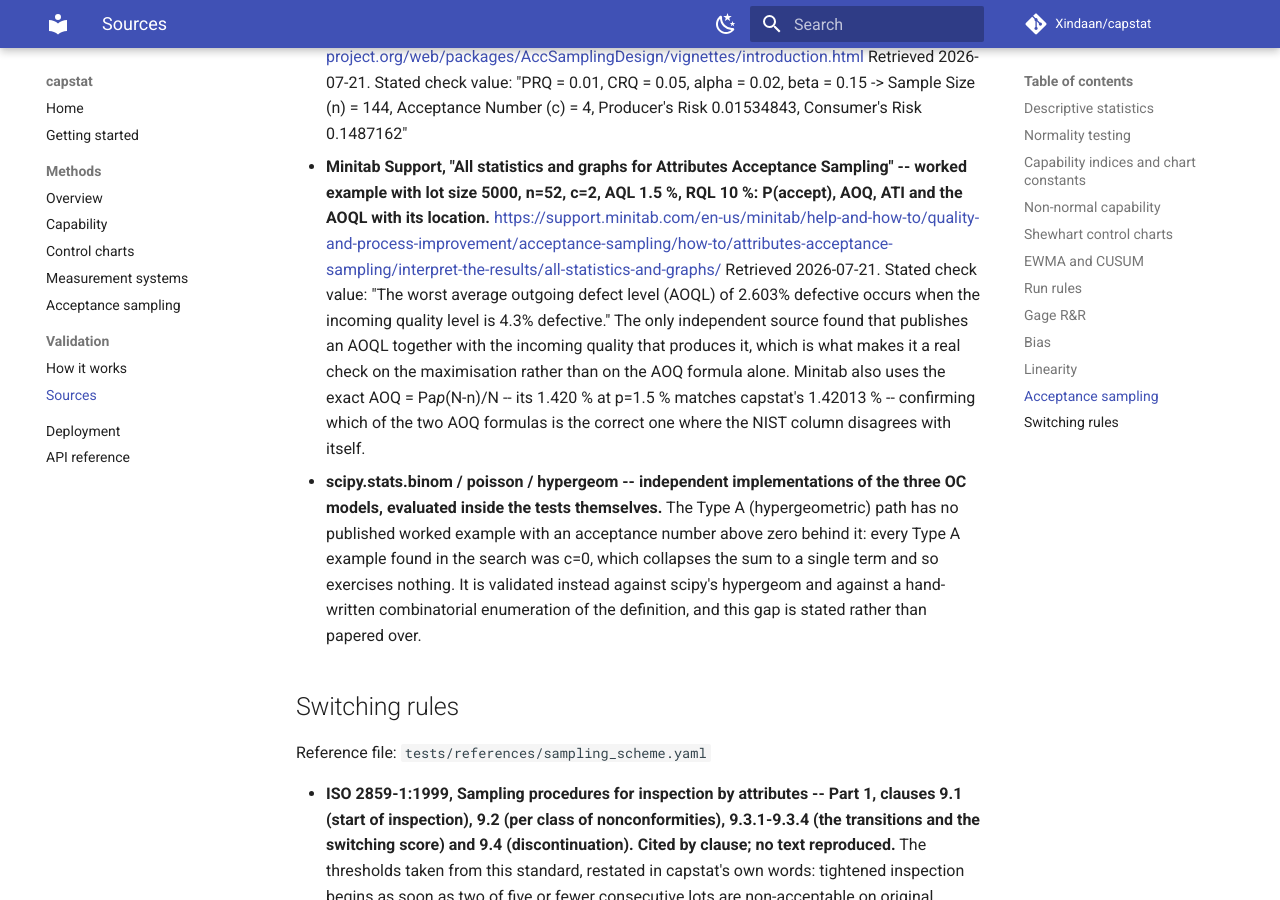
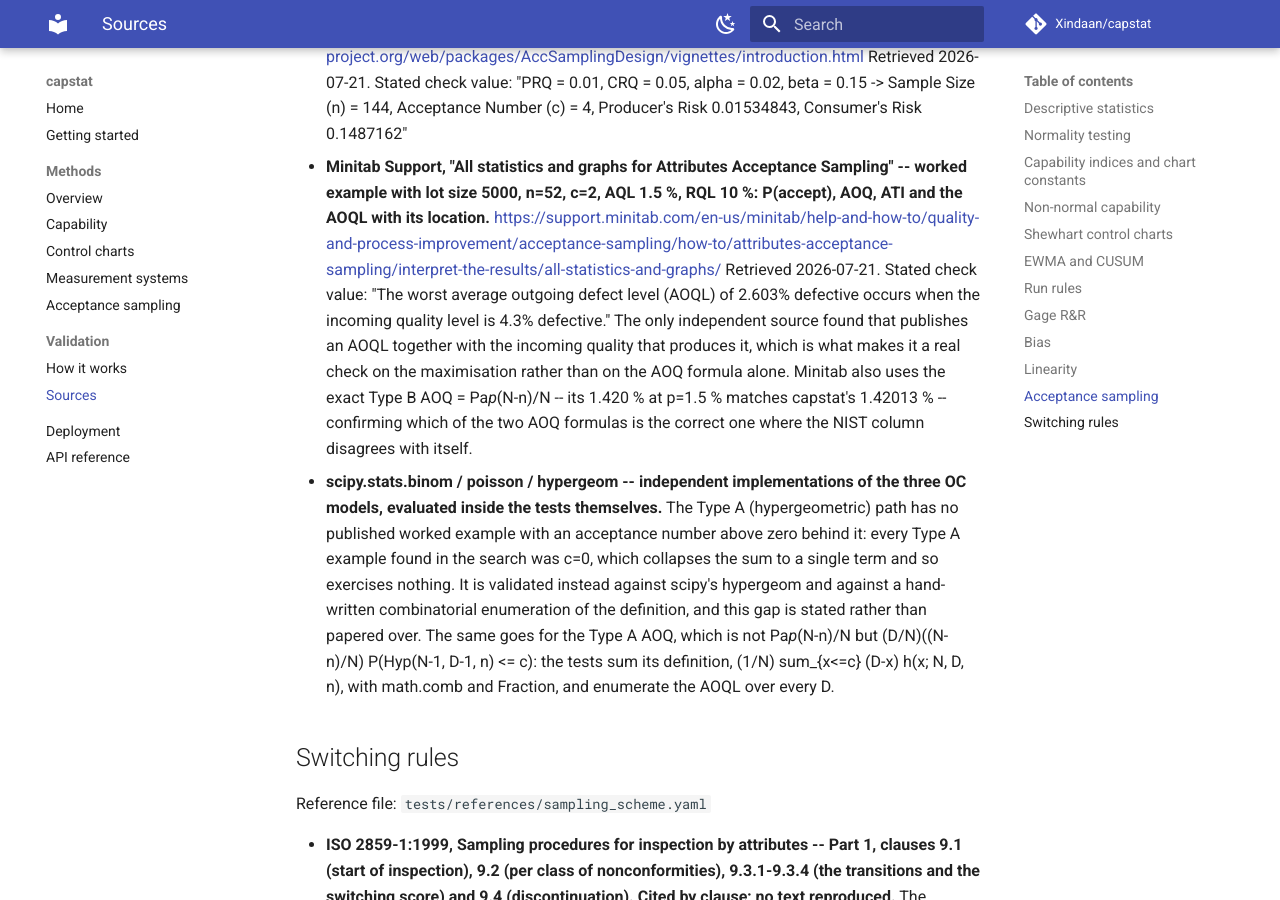
Before and after one commit to Xindaan/capstat, an MkDocs documentation site: the page built from docs/validation-sources.md, in a window 1280 px wide and 900 px high, scrolled down 5163 px. Built offline with MkDocs 1.6.1 and Material for MkDocs 9.7.7, drawn with Linux system fonts in a browser that asks for light colours; comment, search, counter and statistics services are not loaded.

Commit message:
docs(sources): regenerate the validation sources page for the Type A AOQ (T-0106)
The T-0106 commit changed tests/references/acceptance_sampling.yaml but not
the generated page, so the docs job's drift check failed on PR #56.

Co-Authored-By: Claude Opus 5.5 <noreply@anthropic.com>

```diff
--- a/docs/validation-sources.md
+++ b/docs/validation-sources.md
@@ -135,9 +135,9 @@ Reference file: `tests/references/acceptance_sampling.yaml`
 - **AccSamplingDesign R package, CRAN vignette "Introduction to AccSamplingDesign" -- optPlan() attribute design on the binomial model.**
   <https://cran.r-project.org/web/packages/AccSamplingDesign/vignettes/introduction.html> Retrieved 2026-07-21. Stated check value: "PRQ = 0.01, CRQ = 0.05, alpha = 0.02, beta = 0.15 -> Sample Size (n) = 144, Acceptance Number (c) = 4, Producer's Risk 0.01534843, Consumer's Risk 0.1487162"
 - **Minitab Support, "All statistics and graphs for Attributes Acceptance Sampling" -- worked example with lot size 5000, n=52, c=2, AQL 1.5 %, RQL 10 %: P(accept), AOQ, ATI and the AOQL with its location.**
-  <https://support.minitab.com/en-us/minitab/help-and-how-to/quality-and-process-improvement/acceptance-sampling/how-to/attributes-acceptance-sampling/interpret-the-results/all-statistics-and-graphs/> Retrieved 2026-07-21. Stated check value: "The worst average outgoing defect level (AOQL) of 2.603% defective occurs when the incoming quality level is 4.3% defective." The only independent source found that publishes an AOQL together with the incoming quality that produces it, which is what makes it a real check on the maximisation rather than on the AOQ formula alone. Minitab also uses the exact AOQ = Pa*p*(N-n)/N -- its 1.420 % at p=1.5 % matches capstat's 1.42013 % -- confirming which of the two AOQ formulas is the correct one where the NIST column disagrees with itself.
+  <https://support.minitab.com/en-us/minitab/help-and-how-to/quality-and-process-improvement/acceptance-sampling/how-to/attributes-acceptance-sampling/interpret-the-results/all-statistics-and-graphs/> Retrieved 2026-07-21. Stated check value: "The worst average outgoing defect level (AOQL) of 2.603% defective occurs when the incoming quality level is 4.3% defective." The only independent source found that publishes an AOQL together with the incoming quality that produces it, which is what makes it a real check on the maximisation rather than on the AOQ formula alone. Minitab also uses the exact Type B AOQ = Pa*p*(N-n)/N -- its 1.420 % at p=1.5 % matches capstat's 1.42013 % -- confirming which of the two AOQ formulas is the correct one where the NIST column disagrees with itself.
 - **scipy.stats.binom / poisson / hypergeom -- independent implementations of the three OC models, evaluated inside the tests themselves.**
-  The Type A (hypergeometric) path has no published worked example with an acceptance number above zero behind it: every Type A example found in the search was c=0, which collapses the sum to a single term and so exercises nothing. It is validated instead against scipy's hypergeom and against a hand-written combinatorial enumeration of the definition, and this gap is stated rather than papered over.
+  The Type A (hypergeometric) path has no published worked example with an acceptance number above zero behind it: every Type A example found in the search was c=0, which collapses the sum to a single term and so exercises nothing. It is validated instead against scipy's hypergeom and against a hand-written combinatorial enumeration of the definition, and this gap is stated rather than papered over. The same goes for the Type A AOQ, which is not Pa*p*(N-n)/N but (D/N)((N-n)/N) P(Hyp(N-1, D-1, n) <= c): the tests sum its definition, (1/N) sum_{x<=c} (D-x) h(x; N, D, n), with math.comb and Fraction, and enumerate the AOQL over every D.
 
 ## Switching rules
 
```
